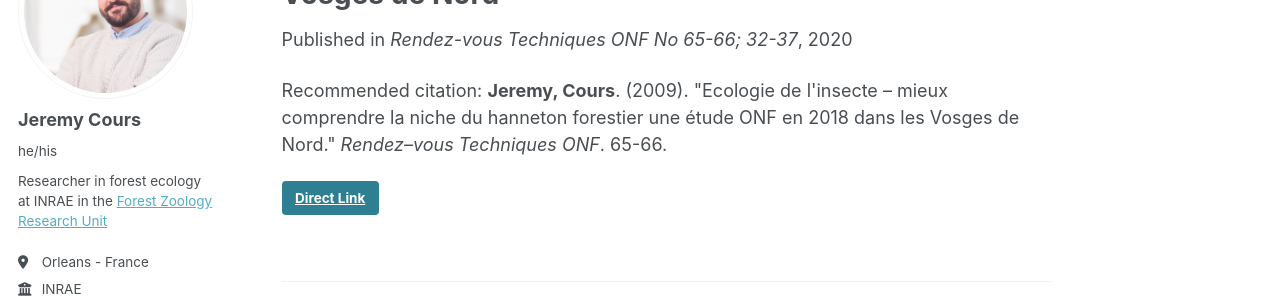
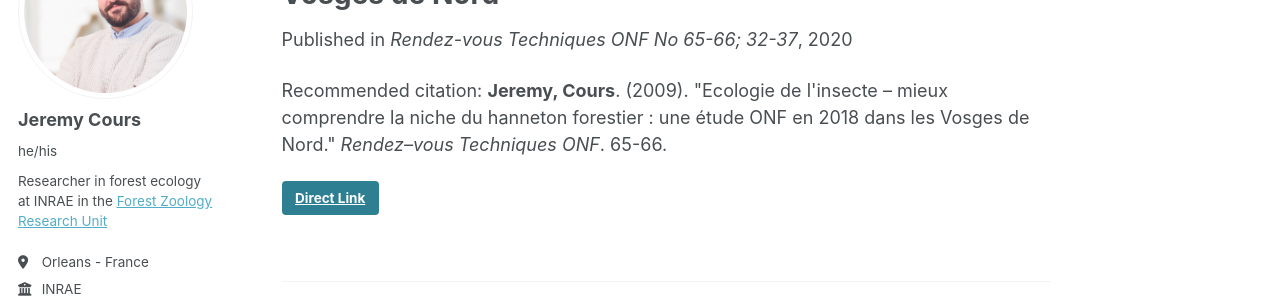
Before and after one commit to J-Cours/J-Cours.github.io, a Jekyll site: the page built from _publications/2020_RDVT_1.md, in a window 1280 px wide. Shown: the part 175-475 px from the top of the page. Built offline with Jekyll 4.4.1, drawn with Linux system fonts in a browser that asks for light colours; some web fonts are replaced; a script bundle is joined from its source files by our own code; library files that are not in the unit come from our copies.

```diff
--- a/_publications/2020_RDVT_1.md
+++ b/_publications/2020_RDVT_1.md
@@ -8,5 +8,5 @@ date: 2020-10-01
 venue: 'Rendez-vous Techniques ONF No 65-66; 32-37'
 paperurl:
 link: 'https://hal.archives-ouvertes.fr/hal-02989168'
-citation: "<b>Jeremy, Cours</b>. (2009). &quot;Ecologie de l'insecte – mieux comprendre la niche du hanneton forestier une étude ONF en 2018 dans les Vosges de Nord.&quot; <i>Rendez–vous Techniques ONF</i>. 65-66."
+citation: "<b>Jeremy, Cours</b>. (2009). &quot;Ecologie de l'insecte – mieux comprendre la niche du hanneton forestier : une étude ONF en 2018 dans les Vosges de Nord.&quot; <i>Rendez–vous Techniques ONF</i>. 65-66."
 ---
```
